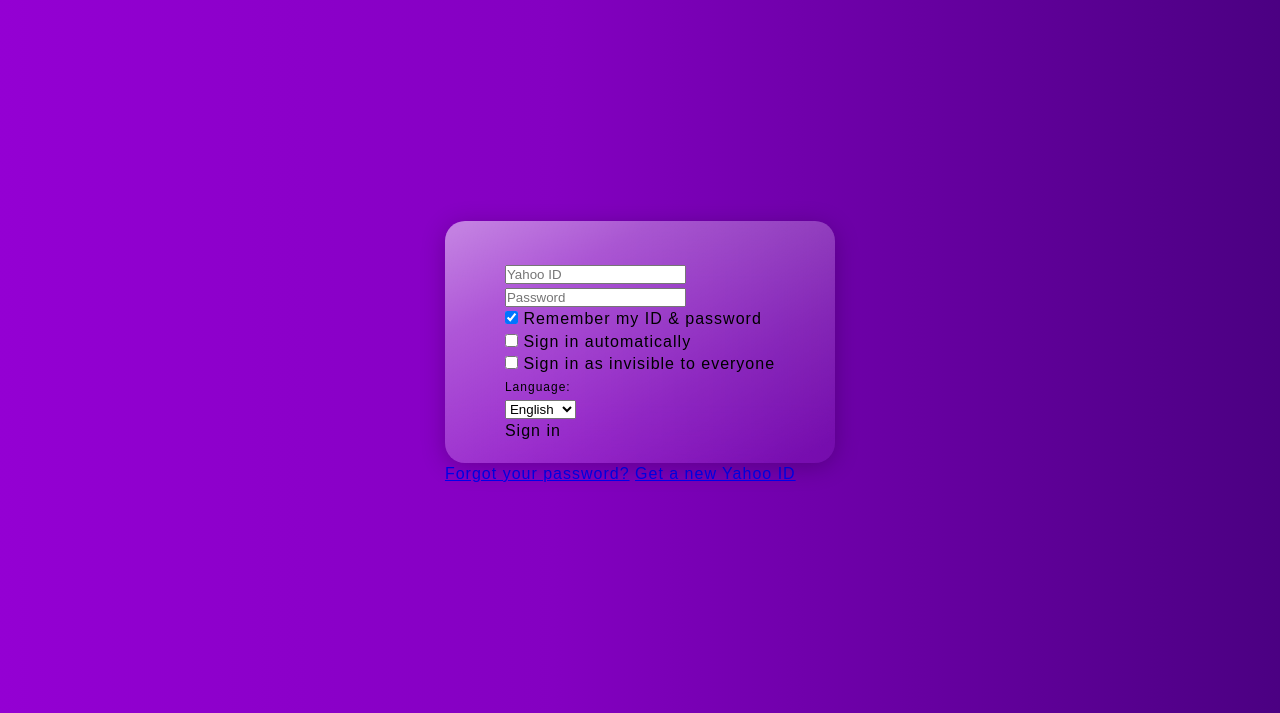
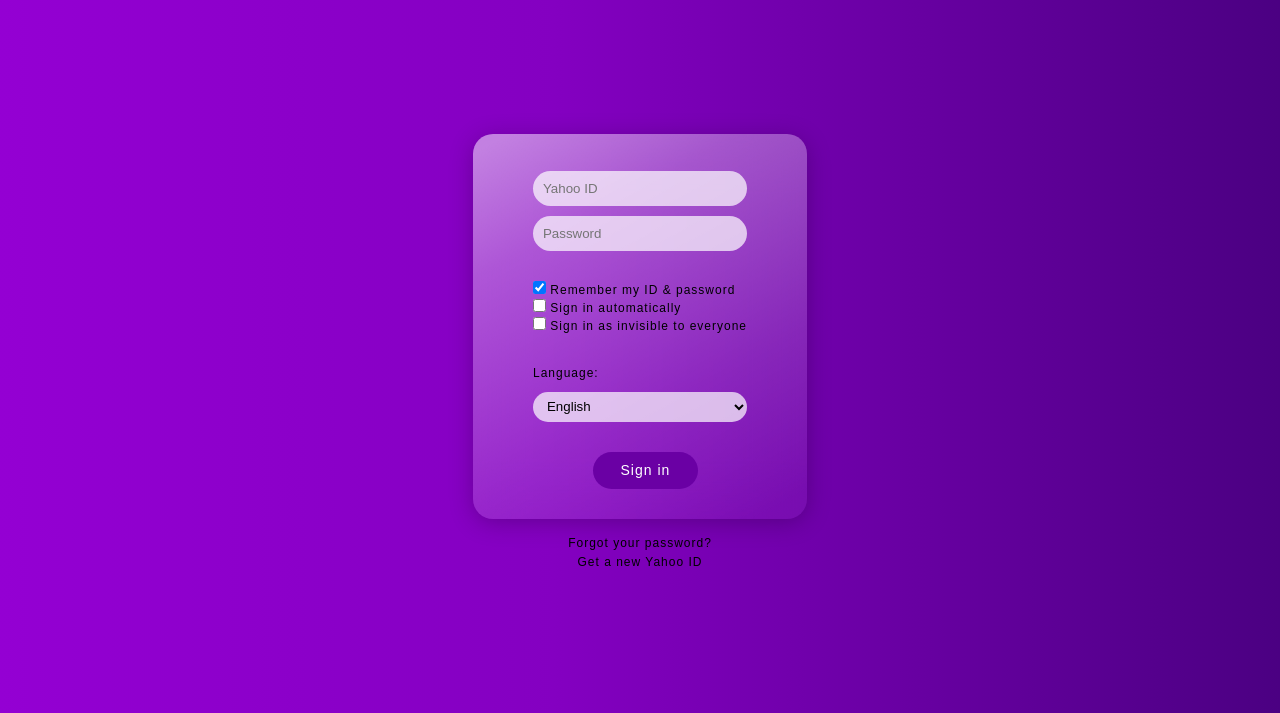
Before and after one commit to JetFrancis/-Yahoo-Messenger-Redesign, a plain HTML site: page index.html in a window 1280 px wide. Shown: the part 87-800 px from the top of the page. Drawn offline with Linux system fonts and the light colour scheme; some icons are missing.

Commit message:
initial files

```diff
--- a/index.html
+++ b/index.html
@@ -18,29 +18,29 @@
       <header>
         <img src="logo/logo.png">
         <ul class="menu">
-          <li><a href="#">messenger</a></li>
-          <li><a href="#">help</a></li>
+          <li><a class="typography cl-white" href="#">messenger</a></li>
+          <li><a class="typography cl-white" href="#">help</a></li>
         </ul>
       </header>
 
-      <form>
+      <form class="bg-design">
       	<iconify-icon class="yahoo-icon" icon="ps:yahoo-messenger" style="color: #6a00a4;" width="94" height="90"></iconify-icon>
         <div class="input-box">
-          <input type="text" name="yahoo id" placeholder="Yahoo ID" required/>
+          <label><input class="grey-container" type="text" name="yahoo id" placeholder="Yahoo ID" required/></label>
         </div>
 
         <div class="input-box">
-          <input type="password" name="password" placeholder="Password" required/>
+          <label><input class="grey-container" type="password" name="password" placeholder="Password" required/></label>
         </div>
 
-        <div class="fieldset">
-          <input type="checkbox" checked/> Remember my ID & password <br>
-          <input type="checkbox"/> Sign in automatically <br>
-          <input type="checkbox" /> Sign in as invisible to everyone <br>
+        <div class="fieldset color-dark">
+          <label><input type="checkbox" checked/></label> Remember my ID & password <br>
+          <label><input type="checkbox"/></label> Sign in automatically <br>
+          <label><input type="checkbox"/></label> Sign in as invisible to everyone <br>
         </div>
 
-        <label for="language">Language:</label> <br>
-        	<select name="language" id="select-box">
+        <label class="select-lang lang-color cl-dark"for="language">Language:</label> <br>
+        	<select name="language" id="select-box" class="grey-container">
           		<option value="English">English</option>
           		<option value="Chinese">Chinese</option>
           		<option value="Spanish">Spanish</option>
@@ -48,13 +48,13 @@
           		<option value="Others">Others</option>
         	</select>
 
-        <div class="button">Sign in</div>
+        <div class="button button--content-design cl-white bg-indigo">Sign in</div>
 
 
 	</form>
         <div class="links">
-          <a href="#">Forgot your password?</a>
-          <a href="#">Get a new Yahoo ID</a>
+          <a class="cl-dark" href="#">Forgot your password?</a>
+          <a class="cl-dark" href="#">Get a new Yahoo ID</a>
         </div>
 
     </main>
--- a/style.css
+++ b/style.css
@@ -7,24 +7,20 @@
 
 body {
   font-family: "Montseratt", sans-serif;
-  font-size: 1rem;
-  min-height: 100vh;
+  font-size: 12px;
+  line-height: 1.4;
+  letter-spacing: 1px;
   display: flex;
   justify-content: center;
   align-items: center;
-  line-height: 1.4;
-  letter-spacing: 1px;
-  background: linear-gradient(90deg, #9400D3 0%, #8400C1 43.23%, #4B0082 100%);
+  background: linear-gradient(90deg, #9400D3 0%,
+  #8400C1 43.23%, #4B0082 100%);
+  min-height: 100vh;
 }
 
 iconify-icon{
 	margin: 0px 50px;
 	padding-bottom: 20px;
-}
-
-label {
-  font-size: 12px;
-  color: black;
 }
 
 header {
@@ -43,7 +39,6 @@
 header .logo {
   position: relative;
   float: left;
-
 }
 
 header ul {
@@ -57,12 +52,14 @@
 
 header ul li a {
   display: inline-block;
-  color: white;
-  font-weight: 500;
-  font-size: 1rem;
   margin-left: 40px;
-  text-decoration: none;
-  text-transform: capitalize;
+}
+
+.typography{
+	font-weight: 500;
+  	font-size: 1rem;
+  	text-decoration: none;
+    text-transform: capitalize;
 }
 
 form {
@@ -71,11 +68,105 @@
   max-height: 576px;
   padding : 20px 60px 20px 60px;
   margin-top: 80px;
+}
 
-  background: linear-gradient(151.53deg, rgba(255, 255, 255, 0.5) 3.46%, rgba(255, 255, 255, 0.336114) 25.5%, rgba(255, 255, 255, 0.15283) 66.1%, rgba(255, 255, 255, 0.05) 95.21%);
+.bg-design {
+  background: linear-gradient(151.53deg,
+  	rgba(255, 255, 255, 0.5) 3.46%, rgba(255, 255, 255, 0.336114) 25.5%,
+  	rgba(255, 255, 255, 0.15283) 66.1%, rgba(255, 255, 255, 0.05) 95.21%);
   box-shadow: 0px 4px 24px -1px rgba(0, 0, 0, 0.25);
   backdrop-filter: blur(25px);
-/* Note: backdrop-filter has minimal browser support */
+	/*backdrop-filter has minimal browser support,
+	cannot provide the wanted design look*/
+  border-radius: 20px;
+}
 
-border-radius: 20px;
+.input-box {
+  display: flex;
+  flex-direction: column;
+  margin-bottom: 10px;
 }
+
+.input-box input {
+  position: relative;
+  width: 100%;
+  padding: 10px 10px;
+  border: none;
+}
+
+.grey-container {
+  background: rgba(255, 255, 255, 0.7);
+  border-radius: 25px;
+}
+
+.fieldset {
+  width: 100%;
+  margin: 30px 0px;
+  line-height: 1.5;
+  text-align: left;
+}
+
+.button {
+  width: 104.98px;
+  height: 37.48px;
+  padding: 10px 3px;
+  margin-top: 20px;
+  margin-bottom: 10px;
+  margin-left: 60px;
+  flex-direction: row;
+  display: flex;
+}
+
+.button--content-design {
+  font-weight: medium;
+  font-size: 14px;
+  border: none;
+  border-radius: 25px;
+  cursor: pointer;
+  justify-content: center;
+  align-items: center;
+  background-color: #6A00A4;
+}
+
+.button:hover {
+  background-color: black;
+}
+
+#select-box {
+  position: relative;
+  width: 100%;
+  height: 30px;
+  margin: 10px 0;
+  border: none;
+  padding: 0 10px;
+  color:  black;
+}
+
+.links {
+  display: flex;
+  flex-direction: column;
+  justify-content: center;
+  align-items: center;
+  margin-top: 15px;
+}
+
+.links a {
+  text-decoration: none;
+  margin: 1px 0;
+}
+
+.links a:hover {
+  color: white;
+}
+
+.cl-dark {
+	color: black;
+}
+
+.cl-white {
+	color: white;
+}
+
+.menu a:hover {
+  color: #9400D3;
+}
```
